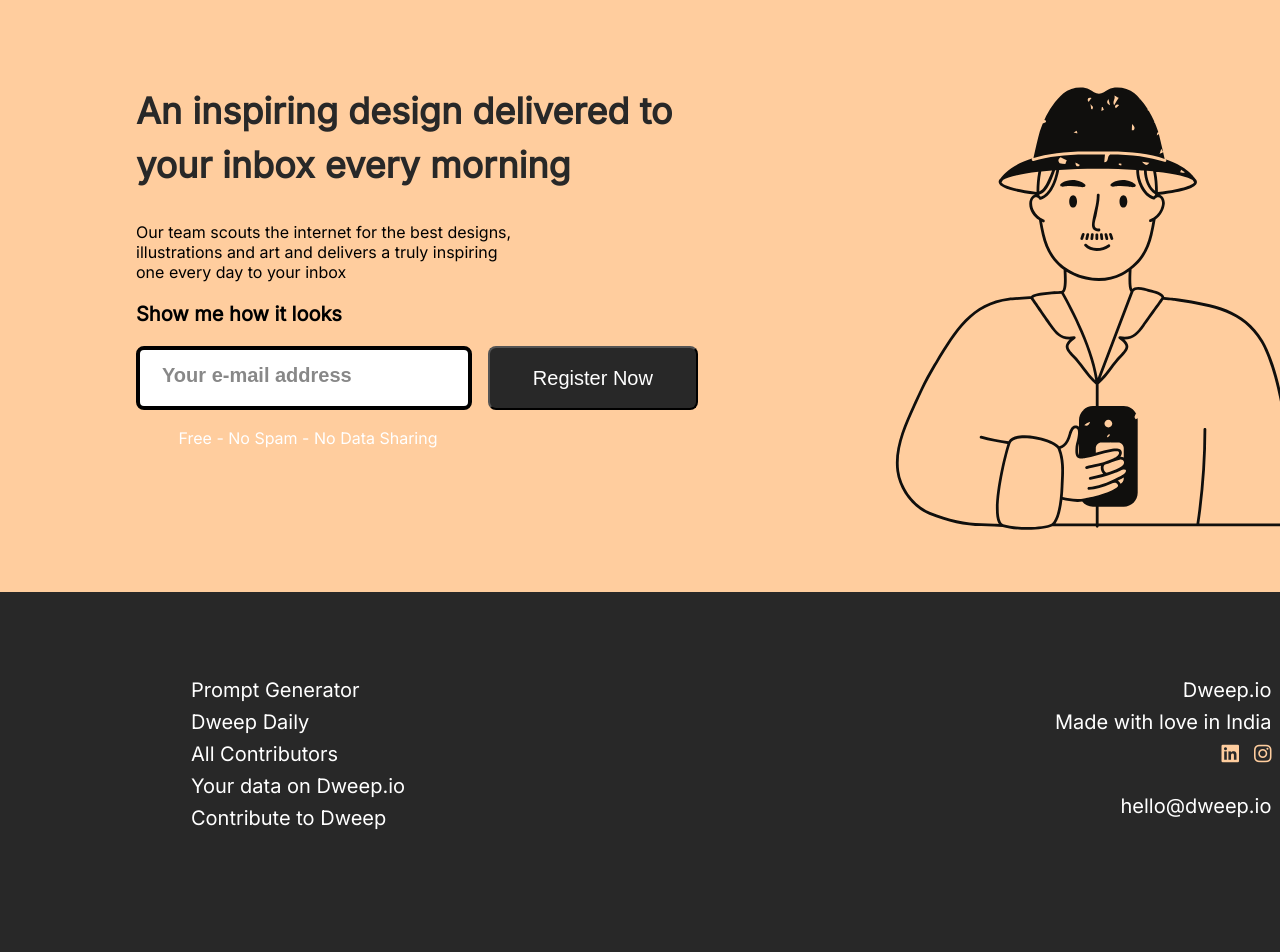
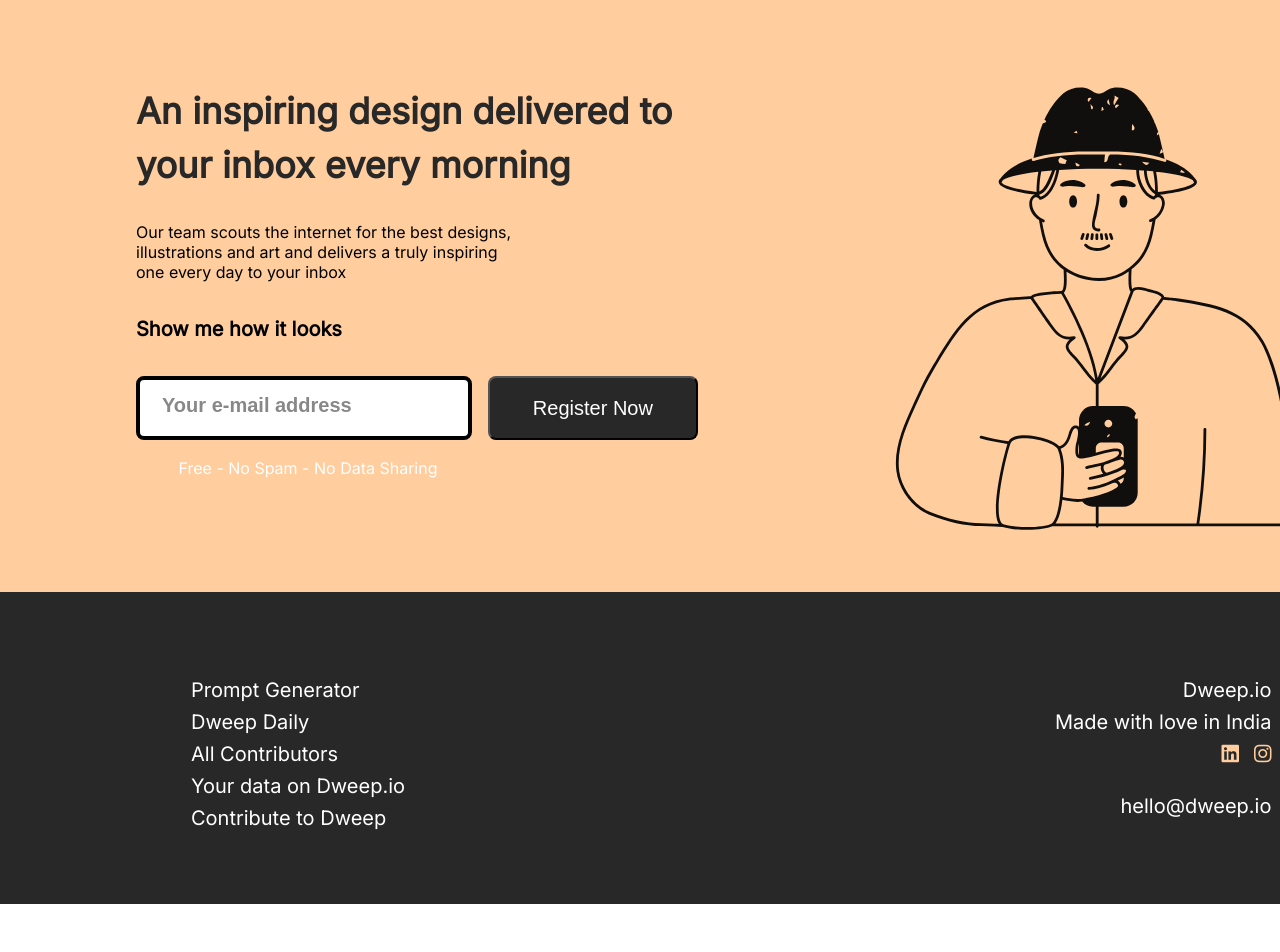
Before and after one commit to abhishekbadole8/Font-End-Assignment, a plain HTML site: page index.html in a window 1280 px wide. After the commit the page ends 904 px from the top, so only its background shows below. Drawn offline with Linux system fonts and the light colour scheme.

Commit message:
v1.1 css resubmit

```diff
--- a/styles.css
+++ b/styles.css
@@ -2,9 +2,8 @@ body {
   margin: 0;
   font-family: 'Inter';
   font-style: normal;
-    width: 1440;
-    height: 890px;
-
+  width: 100%;
+  height: 100%;
 }
 
 /* Left Box */
@@ -15,13 +14,11 @@ body {
   height: 592px;
   padding-left: 136px;
   margin: 0;
-
 }
 
 .left-box {
   width: 562px;
 }
-
 
 .first-heading {
   color: #282828;
@@ -29,7 +26,6 @@ body {
   font-weight: 700;
   font-size: 36px;
   margin-top: 84px;
-
 }
 
 .second-heading {
@@ -40,7 +36,7 @@ body {
 }
 
 h3 {
-    width: 227px;
+  margin: 35px auto;
   font-size: 20px;
 }
 
@@ -96,15 +92,13 @@ h3 {
   padding-left: 197px;
   padding-top: 87.4px;
   color: #100F0D;
-
-
 }
 
 /* footer */
 
 .footer {
   background: #282828;
-    height: 298px;
+  height: 250px;
   font-size: 20px;
   font-style: normal;
   color: #fff;
@@ -119,12 +113,10 @@ h3 {
 .left-footer-list {
   list-style: none;
   padding-left: 191px;
-
   width: 216px;
-
 }
 
-.lol .right-footer-list{
+.lol .right-footer-list {
   list-style: none;
   text-align: right;
 }
@@ -135,12 +127,10 @@ h3 {
 
 .social-icon {
   padding-left: 15px;
-
 }
 
-.lol .sec-lis{
+.lol .sec-lis {
   gap: 15px;
   text-align: right;
   list-style: none;
-
 }
```
Lines whose indentation alone changed are shown as unchanged.
